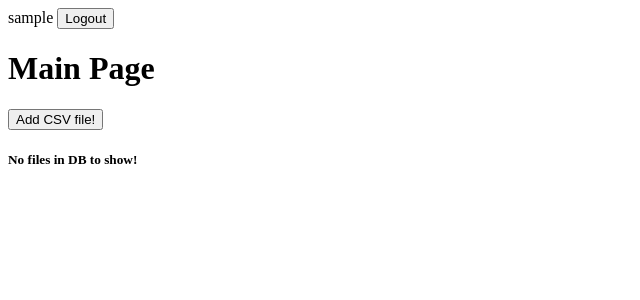
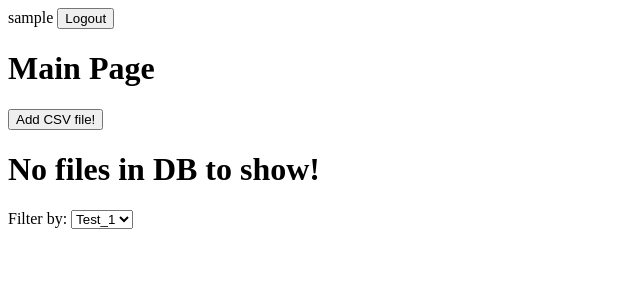
Before and after one commit to daniel-tomaszuk/csv_parser, a Django app: page /main-page/ in a window 1280 px wide. Shown: the top 300 px of the page, without its empty margins (0-640 px from the left). Run offline with Django 3.2, Linux system fonts and the light colour scheme; the visitor is signed in with stand-in values (Sample User, id 1); data that the repository does not hold is empty.

Commit message:
select filter by

```diff
--- a/csv_project/csv_parser/forms.py
+++ b/csv_project/csv_parser/forms.py
@@ -23,3 +23,27 @@ class AddFileForm(forms.Form):
                                                         'one of the fields'})
 
         return self.cleaned_data
+
+
+STATUS_CHOICES = (
+    (1, ("Not relevant")),
+    (2, ("Review")),
+    (3, ("Maybe relevant")),
+    (4, ("Relevant")),
+    (5, ("Leading candidate"))
+)
+
+choices = (
+    (1, ("Test_1")),
+    (2, ("Test_2")),
+    (3, ("Test_3")),
+    (4, ("Test_4")),
+    (5, ("Test_5"))
+)
+
+
+class MainPageForm(forms.Form):
+
+    status = forms.ChoiceField(choices=choices, label="Filter by:",
+                               widget=forms.Select(
+                                   attrs={'onchange': 'this.form.submit();'}))
--- a/csv_project/csv_parser/templates/add-file.html
+++ b/csv_project/csv_parser/templates/add-file.html
@@ -1,10 +1,9 @@
 {% extends "base.html" %}
 {% block content %}
-
+<h2>{{ message }}</h2>
 <form action="{% url 'add-file' %}" method="post"
       enctype="multipart/form-data">
 		{%	csrf_token	%}
-        <h2>{{ message }}</h2>
         {{  form.as_p   }}
         <input type="submit" value="Add CSV file!"/>
         <a class="link" href="{% url 'main-page'%}">
--- a/csv_project/csv_parser/templates/main-page.html
+++ b/csv_project/csv_parser/templates/main-page.html
@@ -5,6 +5,9 @@
 <a class="link" href="{% url 'add-file'%}">
         <button type="button">Add CSV file!</button>
 </a>
-<h5>{{ message }}</h5>
-
+<h1>{{ message }}</h1>
+<form action="{% url 'main-page' %}" method="post">
+    {%	csrf_token	%}
+    {{ form.as_p }}
+</form>
 {% endblock %}
--- a/csv_project/csv_parser/views.py
+++ b/csv_project/csv_parser/views.py
@@ -10,8 +10,10 @@ from django.contrib.auth import (authenticate, login, logout)
 from django.core.urlresolvers import reverse_lazy
 # from django.contrib import messages
 # from django.contrib.messages import get_messages
+
 import csv
 import io
+
 
 class Login(FormView):
 
@@ -50,18 +52,32 @@ class MainPage(LoginRequiredMixin, View):
     redirect_field_name = 'next'
 
     def get(self, request):
-        message = ""
+        form = MainPageForm()
         files = CSVModel.objects.order_by('-creation_date').all()
         if not len(files):
             message = "No files in DB to show!"
         context = {
             "message": message,
+            "form": form,
             "files": files,
         }
         return render(request, "main-page.html", context)
 
     def post(self, request):
-        pass
+        form = MainPageForm(request.POST)
+        if form.is_valid():
+            filter_by = form.cleaned_data['status']
+            context = {
+                "message": filter_by,
+                "form": form,
+            }
+            return render(request, "main-page.html", context)
+        else:
+            context = {
+                "message": "Error",
+                "form": form,
+            }
+            return render(request, "main-page.html", context)
 
 
 class AddFile(LoginRequiredMixin, View):
```
